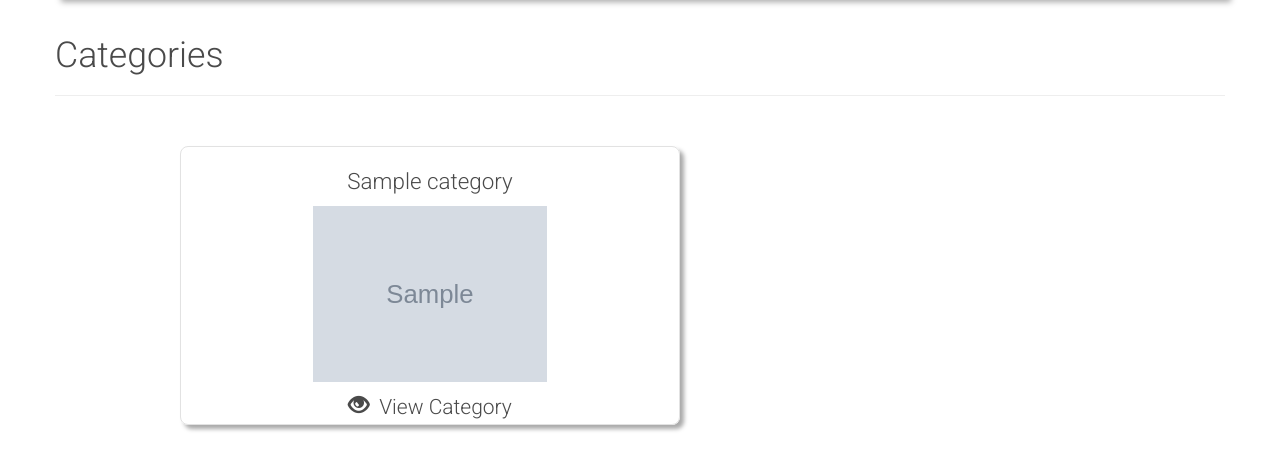
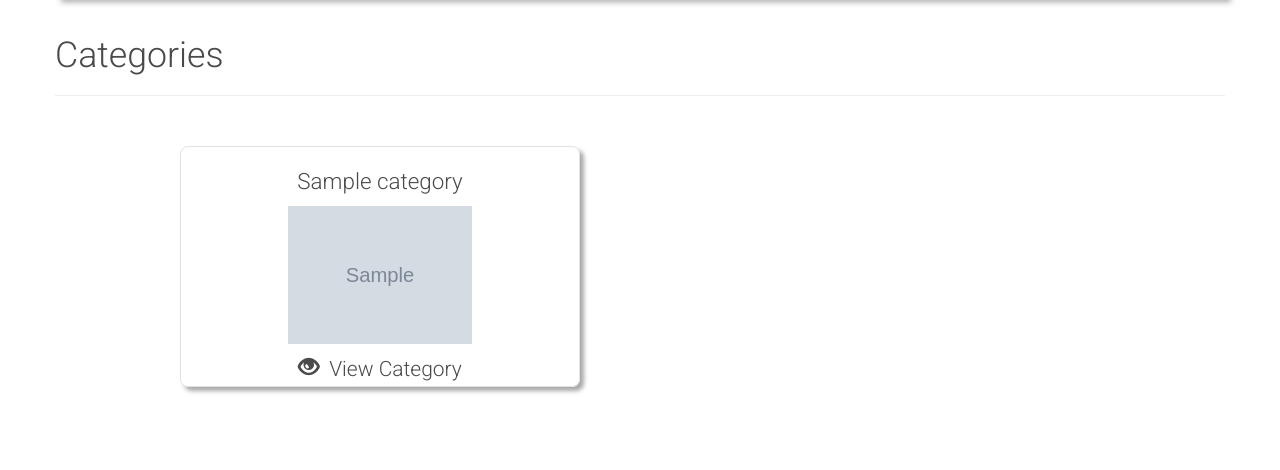
Before and after one commit to lawndart0381/catalog, a Flask app: page / in a window 1280 px wide. Shown: the part 259-729 px from the top of the page. Run offline with Flask 2, Linux system fonts and the light colour scheme; tables that the repository leaves empty hold one stand-in row (values such as "Sample post"); grey boxes marked "Sample" are stand-in pictures; some libraries are stand-ins or nearby versions.

Commit message:
added media query 1200

```diff
--- a/static/styles.css
+++ b/static/styles.css
@@ -200,6 +200,13 @@ a:active {
 	overflow-y: scroll;
 }
 
+@media (min-width: 1200px) {
+	.catalog-spacer {
+		max-width: 400px;
+		max-height: 400px;
+	}
+
+}
 @media screen and (max-width: 800px) {
 	.side-menu {
 		height: 100px;
```
